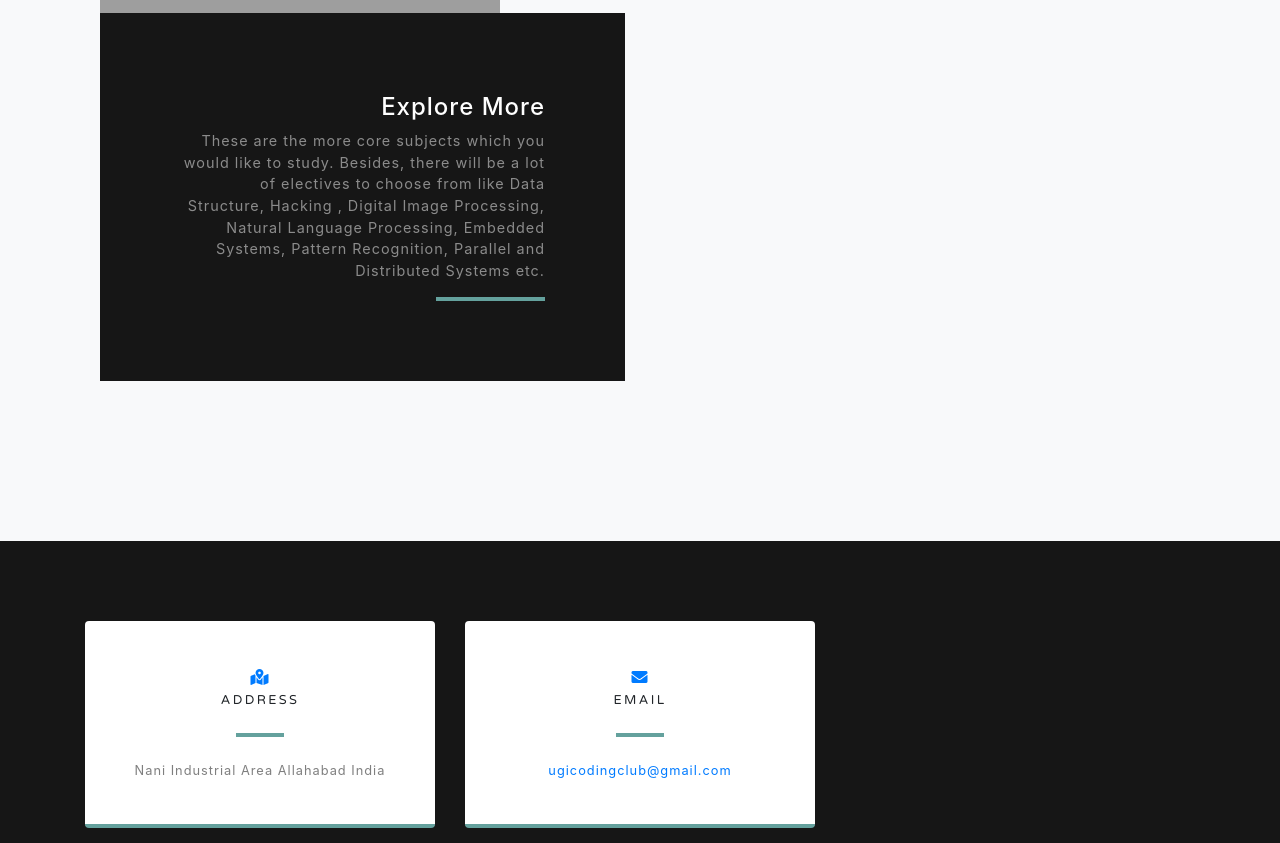
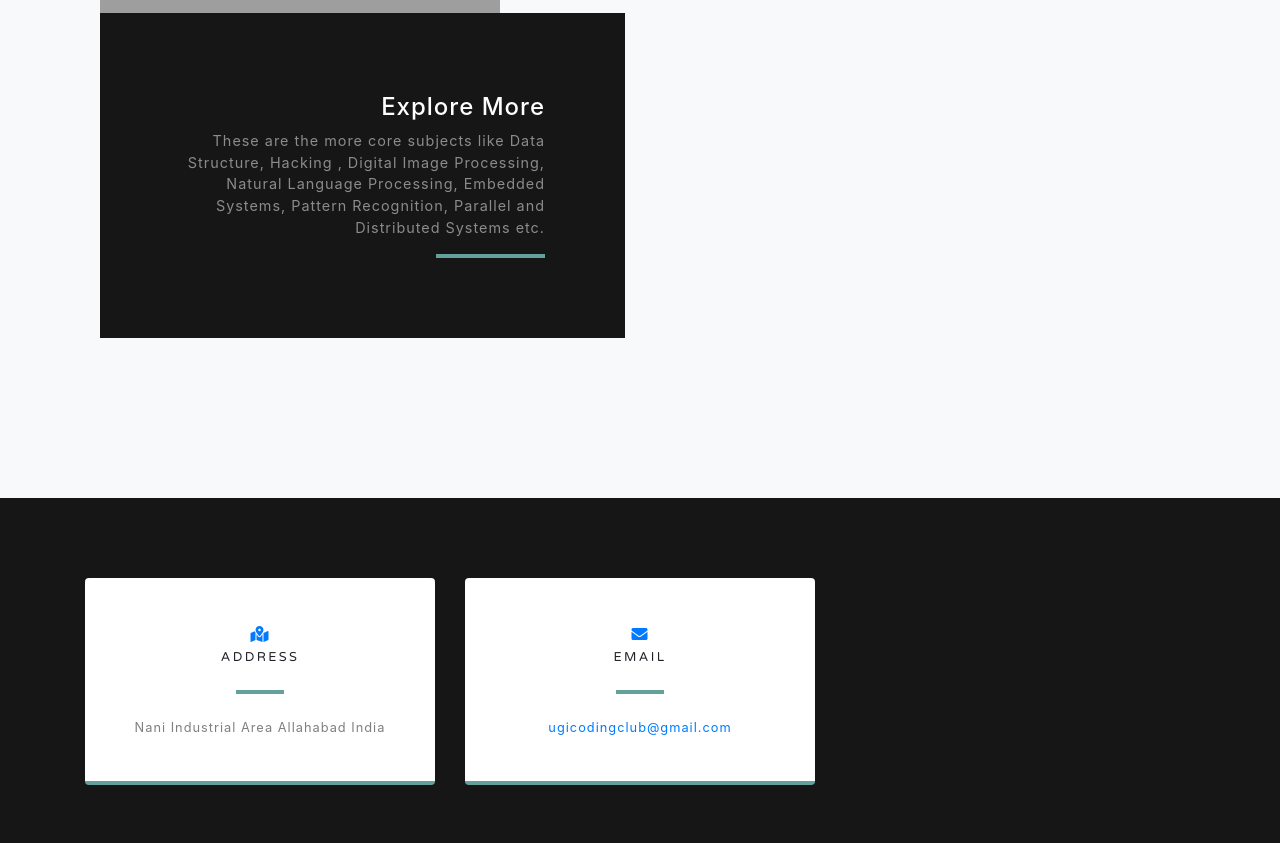
Before and after one commit to ugi-coding-community/ugi-coding-community.github.io, a website with bundled scripts: page index.html in a window 1280 px wide. Shown: the part 4840-5683 px from the top of the page. Built offline with nearby package versions, Linux system fonts and the light colour scheme; grey boxes are pictures that could not be loaded.

Commit message:
Update index.html

```diff
--- a/index.html
+++ b/index.html
@@ -194,7 +194,7 @@ Web development is also known as website development.</p>
               <div class="d-flex h-100">
                 <div class="project-text w-100 my-auto text-center text-lg-right">
                   <h4 class="text-white">Explore More</h4>
-                  <p class="mb-0 text-white-50">These are the more core subjects which you would like to study. Besides, there will be a lot of electives to choose from like Data Structure, Hacking , Digital Image Processing, Natural Language Processing, Embedded Systems, Pattern Recognition, Parallel and Distributed Systems etc.</p>
+                  <p class="mb-0 text-white-50">These are the more core subjects like Data Structure, Hacking , Digital Image Processing, Natural Language Processing, Embedded Systems, Pattern Recognition, Parallel and Distributed Systems etc.</p>
                   <hr class="d-none d-lg-block mb-0 mr-0">
                 </div>
               </div>
```
